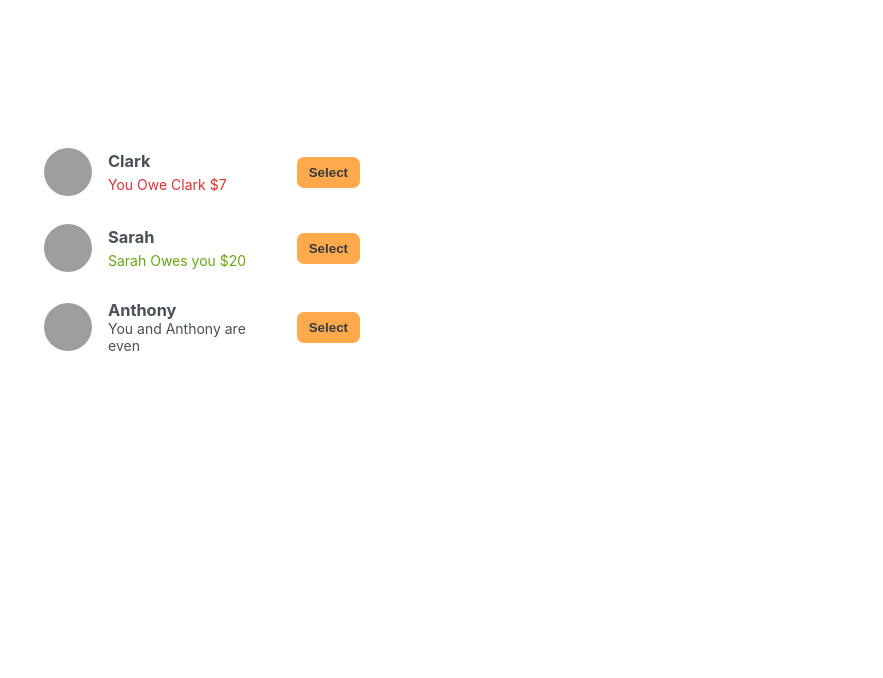
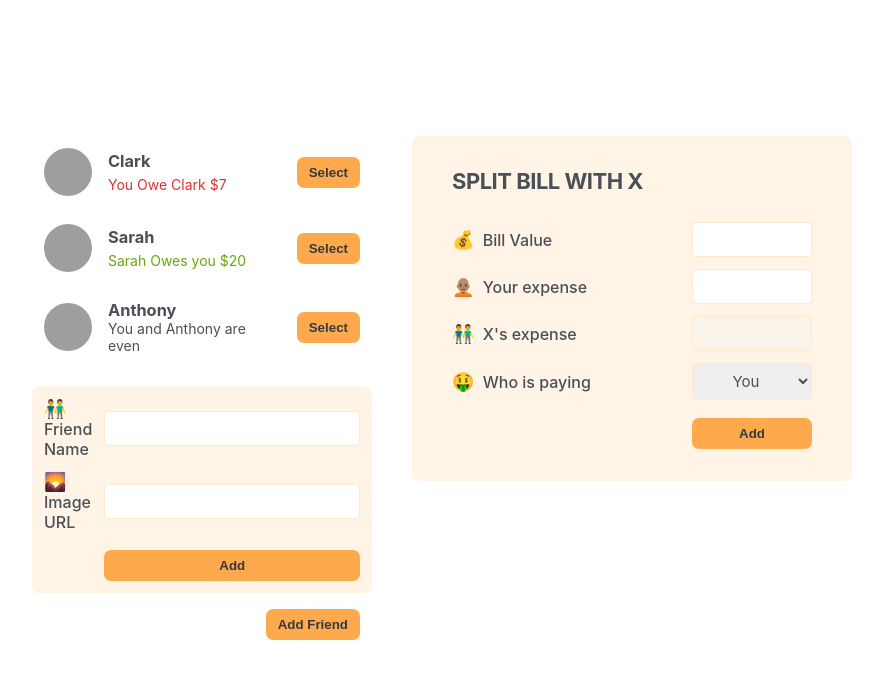
Before and after one commit to bvenceslas/challenge-eat-n-split, a React (Create React App) app: page / in a window 1280 px wide. Shown: the top 678 px of the page, without its empty margins (198-1081 px from the left). Built offline with nearby package versions, Linux system fonts and the light colour scheme; grey boxes are pictures that could not be loaded.

Commit message:
end static app

```diff
--- a/src/App.js
+++ b/src/App.js
@@ -24,7 +24,10 @@
     <div className="app">
       <div className="sidebar">
         <FriendList />
+        <FormAddFriend />
+        <Button>Add Friend</Button>
       </div>
+      <FormSplitBill />
     </div>
   );
 }
@@ -58,7 +61,50 @@
       )}
       {friend.balance === 0 && <p>You and {friend.name} are even</p>}
 
-      <button className="button">Select</button>
+      <Button>Select</Button>
     </li>
   );
 }
+
+function Button({ children }) {
+  return <button className="button">{children}</button>;
+}
+
+function FormAddFriend() {
+  return (
+    <form className="form-add-friend">
+      <label>👬 Friend Name</label>
+      <input type="text" />
+
+      <label>🌄 Image URL</label>
+      <input type="text" />
+
+      <Button>Add</Button>
+    </form>
+  );
+}
+
+function FormSplitBill() {
+  return (
+    <form className="form-split-bill">
+      <h2>Split Bill with X</h2>
+
+      <label>💰 Bill Value</label>
+      <input type="text" />
+
+      <label>🧑🏽‍🦲 Your expense</label>
+      <input type="text" />
+
+      <label>👬 X's expense</label>
+      <input type="text" disabled />
+
+      <label>🤑 Who is paying</label>
+      <select>
+        <option value="user">You</option>
+        <option value="friend">X</option>
+      </select>
+
+      <Button>Add</Button>
+    </form>
+  );
+}
```
